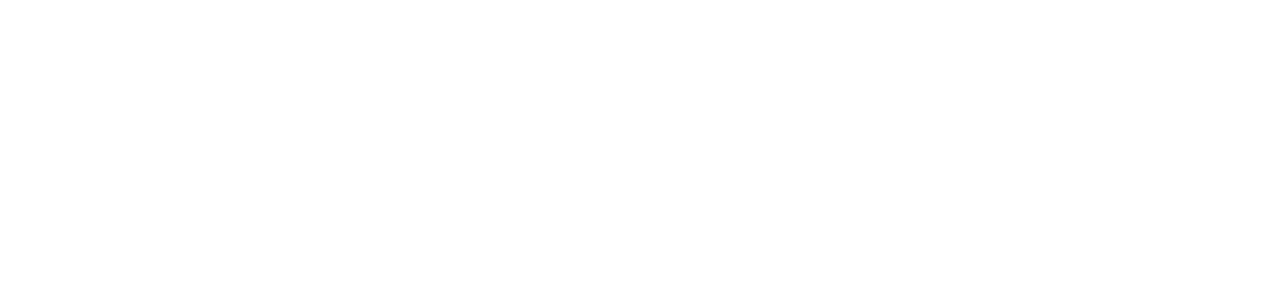
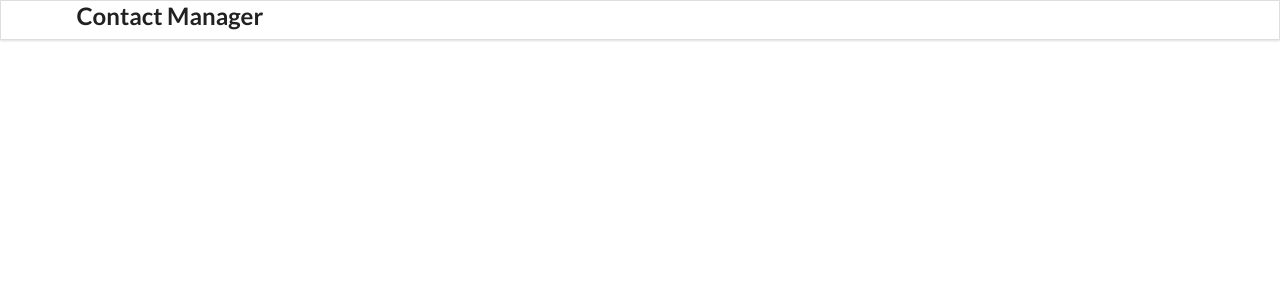
Before and after one commit to Amir-Pourhadi/Contact-Manager, a React (Create React App) app: page / in a window 1280 px wide. Shown: the top 300 px of the page. Built offline with nearby package versions, Linux system fonts and the light colour scheme.

Commit message:
component updated

```diff
--- a/src/components/Header.jsx
+++ b/src/components/Header.jsx
@@ -1,7 +1,9 @@
 export default function Header() {
 	return (
-		<div>
-
+		<div className="ui fixed menu">
+			<div className="ui container center">
+				<h2>Contact Manager</h2>
+			</div>
 		</div>
 	);
 }
```
